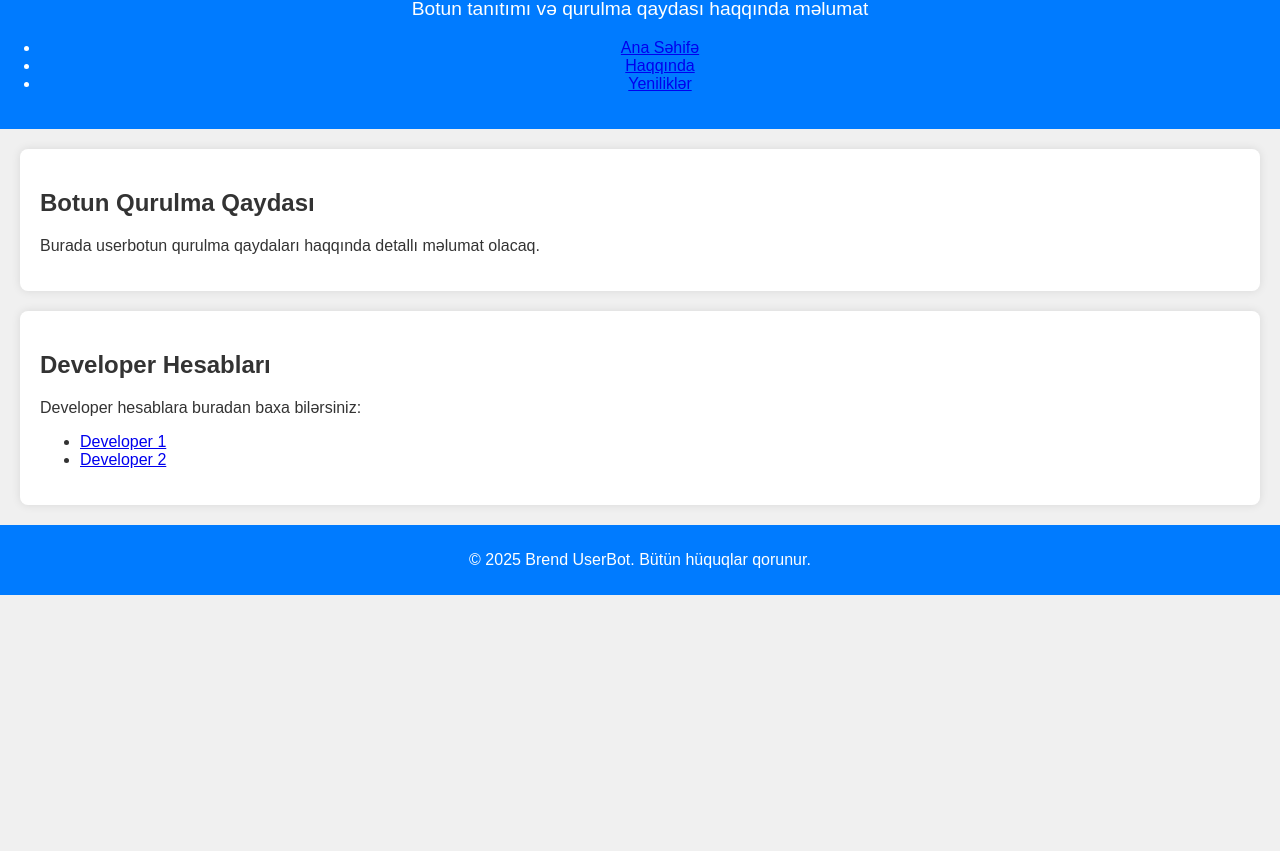
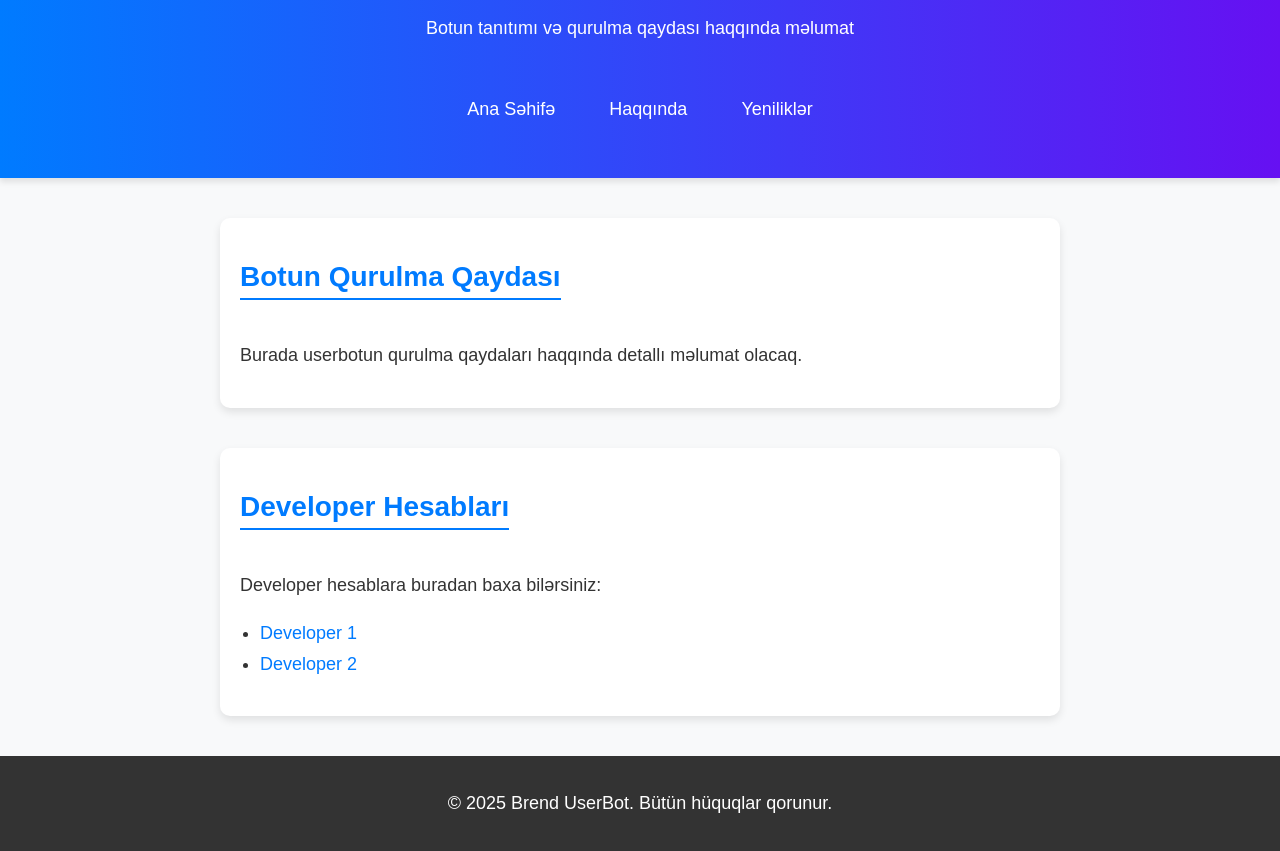
Before and after one commit to bgmaliy/bgmaliy.github.io, a plain HTML site: page index.html in a window 1280 px wide. Shown: the part 86-937 px from the top of the page. Before the commit the page ends 800 px from the top, so only its background shows below. Drawn offline with Linux system fonts and the light colour scheme.

Commit message:
Update styles.css

```diff
--- a/styles.css
+++ b/styles.css
@@ -1,38 +1,156 @@
+/* Ümumi Stil */
 body {
-    font-family: Arial, sans-serif;
-    background-color: #f0f0f0;
+    font-family: "Poppins", sans-serif;
+    margin: 0;
+    padding: 0;
+    background-color: #f8f9fa;
     color: #333;
-    margin: 0;
+}
+
+/* Header */
+header {
+    background: linear-gradient(90deg, #007bff, #6610f2);
+    color: white;
+    text-align: center;
+    padding: 20px;
+    position: relative;
+    box-shadow: 0px 4px 6px rgba(0, 0, 0, 0.1);
+}
+
+/* Başlıq fontu */
+h1 {
+    font-size: 32px;
+    font-weight: bold;
+    letter-spacing: 1px;
+}
+
+/* Kiçik başlıqlar */
+h2 {
+    font-size: 28px;
+    color: #007bff;
+    border-bottom: 2px solid #007bff;
+    padding-bottom: 5px;
+    display: inline-block;
+}
+
+/* Paragraflar */
+p {
+    font-size: 18px;
+    line-height: 1.6;
+}
+
+/* Hamburger Menyu */
+.menu-toggle {
+    position: absolute;
+    top: 20px;
+    right: 20px;
+    font-size: 30px;
+    cursor: pointer;
+    display: block;
+    color: white;
+}
+
+/* Menyu */
+nav {
+    display: none;
+    background: rgba(0, 0, 0, 0.8);
+    padding: 10px;
+    position: absolute;
+    top: 60px;
+    right: 20px;
+    width: 200px;
+    border-radius: 8px;
+}
+
+/* Açıq Menyu */
+nav.active {
+    display: block;
+}
+
+/* Menyu Linkləri */
+nav ul {
+    list-style: none;
     padding: 0;
 }
 
-header {
-    background-color: #007BFF;
+nav ul li {
+    padding: 12px;
+    text-align: center;
+}
+
+nav ul li a {
+    color: white;
+    text-decoration: none;
+    display: block;
+    font-size: 18px;
+    transition: 0.3s;
+}
+
+nav ul li a:hover {
+    background: #007bff;
+    padding: 8px;
+    border-radius: 5px;
+}
+
+/* Bölmə Dizaynı */
+section {
+    max-width: 800px;
+    margin: 40px auto;
+    background: white;
+    padding: 20px;
+    border-radius: 10px;
+    box-shadow: 0px 4px 8px rgba(0, 0, 0, 0.1);
+}
+
+/* Developer Hesabları */
+ul {
+    padding-left: 20px;
+}
+
+ul li {
+    font-size: 18px;
+    padding: 5px 0;
+}
+
+/* Linklər */
+a {
+    color: #007bff;
+    text-decoration: none;
+    transition: 0.3s;
+}
+
+a:hover {
+    color: #6610f2;
+}
+
+/* Footer */
+footer {
+    background: #333;
     color: white;
     text-align: center;
-    padding: 20px 0;
+    padding: 15px;
+    margin-top: 40px;
 }
 
-header h1 {
-    margin: 0;
-    font-size: 2.5em;
+/* Mobil Uyğunlaşdırma */
+@media (min-width: 600px) {
+    .menu-toggle {
+        display: none;
     }
 
-header p {
-    font-size: 1.2em;
+    nav {
+        display: block;
+        position: static;
+        width: auto;
+        background: none;
     }
 
-section {
-    padding: 20px;
-    margin: 20px;
-    background-color: white;
-    border-radius: 8px;
-    box-shadow: 0 0 10px rgba(0, 0, 0, 0.1);
+    nav ul {
+        display: flex;
+        justify-content: center;
     }
 
-footer {
-    text-align: center;
-    padding: 10px;
-    background-color: #007BFF;
-    color: white;
+    nav ul li {
+        margin: 0 15px;
     }
+}
```
Lines whose indentation alone changed are shown as unchanged.
